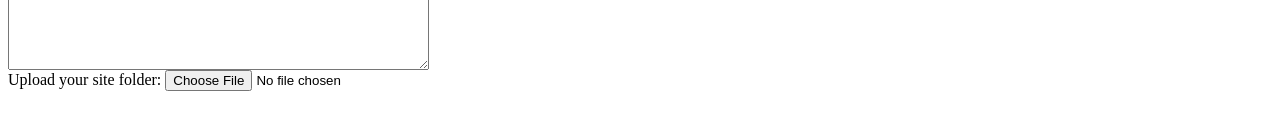
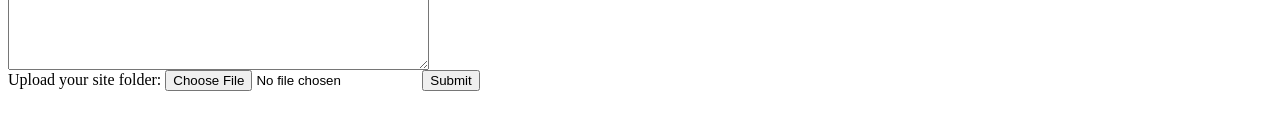
Before and after one commit to CraftedPixelGaming/pedant.cf, a plain HTML site: page index.html in a window 1280 px wide. Shown: the part 172-302 px from the top of the page. Drawn offline with Linux system fonts and the light colour scheme.

Commit message:
Update index.html

```diff
--- a/index.html
+++ b/index.html
@@ -5,4 +5,5 @@ Welcome to pedant.cf. We are looking for website ideas so if you have any please
 <input type="text" name="pedNumber" placeholder="Pedant Number" required></input><br/>
 <textarea name="explanation" rows="10" cols="50" placeholder="Explain your idea" required></textarea><br/>
 Upload your site folder: <input type="file" name="siteFolder" required></input>
+<input type="submit" name="Submit"></input>
 </form>
```
